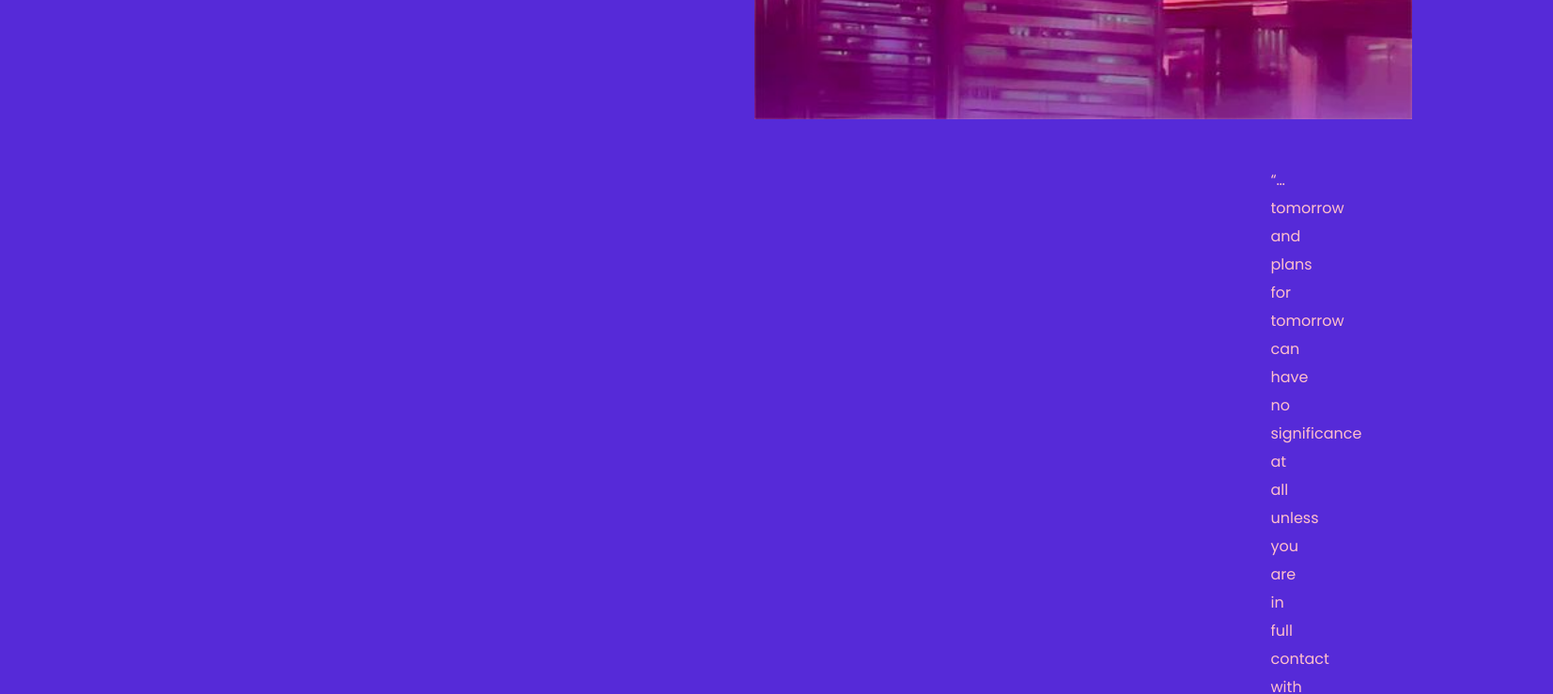
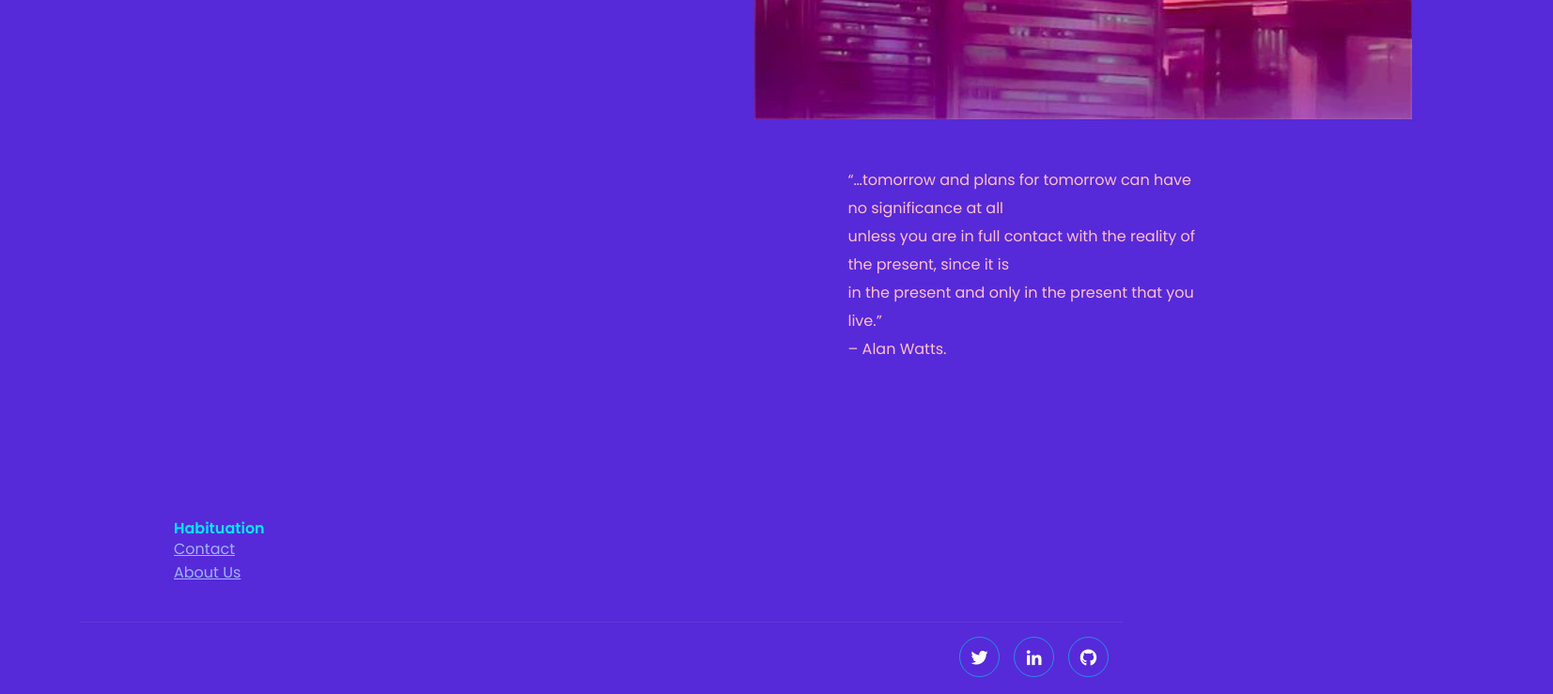
Before and after one commit to MatthewDuBois/habituation_vue_app, a Vue app: page /habits in a window 1280 px wide. Shown: the part 540-1279 px from the top of the page at 94% size, 1653 px wide, since content can reach past the window. Built offline with nearby package versions, Linux system fonts and the light colour scheme; no server answers; what vuejs-progress-bar would draw is missing.

Commit message:
habits layout tweak

```diff
--- a/src/views/AvatarHome.vue
+++ b/src/views/AvatarHome.vue
@@ -182,12 +182,12 @@
                 </div>
                 <div slot="footer" class="mt-3">
                  <button type="button" class="btn btn-outline-info mr-1" @click="closeModal()"> Close </button>
-                 <button type="button" class="btn btn-primary ml-1" data-dismiss="modal" @click="closeModal(); submit();">
+                 <button type="button" class="btn btn-info ml-1" data-dismiss="modal" @click="closeModal(); submit();">
                    Submit
                  </button>
                 </div>
               </modal>
-              <button class="btn btn-md mt-2" @click="openModal()">Choose Path</button>
+              <button class="btn btn-md btn-info mt-2" @click="openModal()">Choose Path</button>
             </div>
           </div>
         </div>
--- a/src/views/Habits.vue
+++ b/src/views/Habits.vue
@@ -51,13 +51,14 @@
       <br>
       <img class="skyline" src="images/pinkskyline.jpg">
       </div>
-      <div class="quote">
+      <div class="quote2">
         <br>
         <br>
         <p>“…tomorrow and plans for tomorrow
         can have no significance at all
-        unless you are in full contact with the reality
-        of the present, since it is in the present
+       <br> unless you are in full contact with the reality
+        of the present, since it is
+        <br>in the present
         and only in the present that you live.”
         <br>– Alan Watts.</p>
       </div>
@@ -89,8 +90,8 @@
 
 }
 
-.quote{
-  padding-right: 300px;
+.quote2{
+  padding-left: 500px;
 }
 
 .container4 {
```
